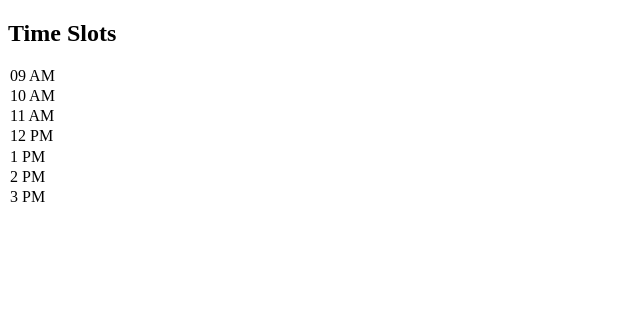
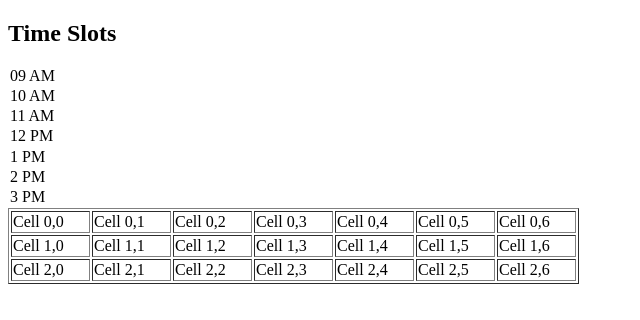
Before and after one commit to RizAli/Channel-007, a plain HTML site: page index.html in a window 1280 px wide. Shown: the whole page, without its empty margins (0-640 px from the left). Drawn offline with nearby package versions, Linux system fonts and the light colour scheme.

Commit message:
it prints dynamic table to the page

```diff
--- a/channel.js
+++ b/channel.js
@@ -6,3 +6,27 @@ $(document).ready(function() {
     $("<option>").val(timeslots[i]).text(timeslots[i]));
   }
 });
+
+function addTable() {
+  var myTableDiv = document.getElementById("myDynamicTable");
+  var table = document.createElement('TABLE');
+  table.border ='1';
+
+  var tableBody = document.createElement('TBODY');
+  table.appendChild(tableBody);
+
+  for (var i=0; i<3; i++) {
+    var tr = document.createElement('TR');
+    tableBody.appendChild(tr);
+
+    for (var j=0; j<7; j++) {
+      var td = document.createElement('TD');
+      td.width = '75';
+      td.appendChild(document.createTextNode("Cell " + i + "," + j))
+      tr.appendChild(td);
+    }
+  }
+  myTableDiv.appendChild(table);
+}
+
+addTable();
--- a/index.html
+++ b/index.html
@@ -10,8 +10,11 @@
     <div class='time'>
 
     </div>
+
+    <div id="myDynamicTable">
+
+    </div>
     <script src="http://code.jquery.com/jquery-2.1.4.min.js"></script>
     <script src="channel.js"></script>
-
   </body>
 </html>
```
